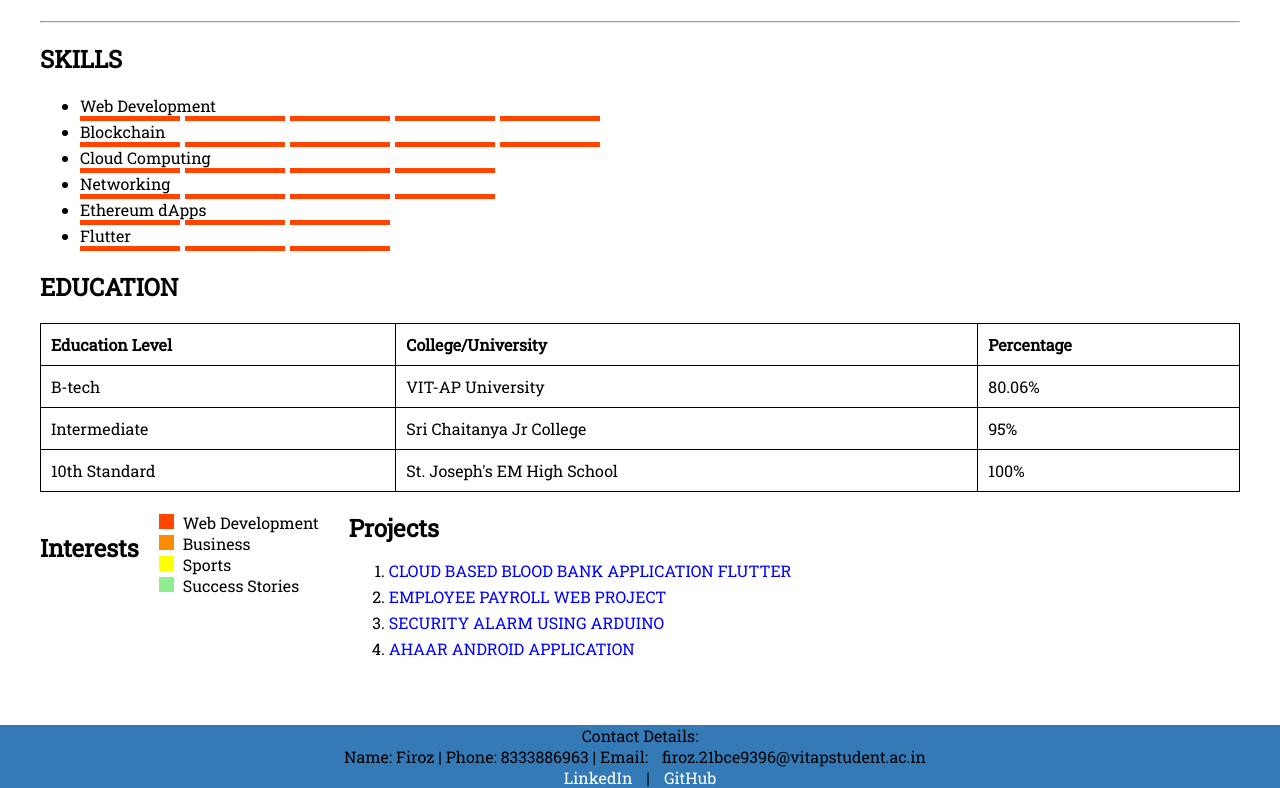
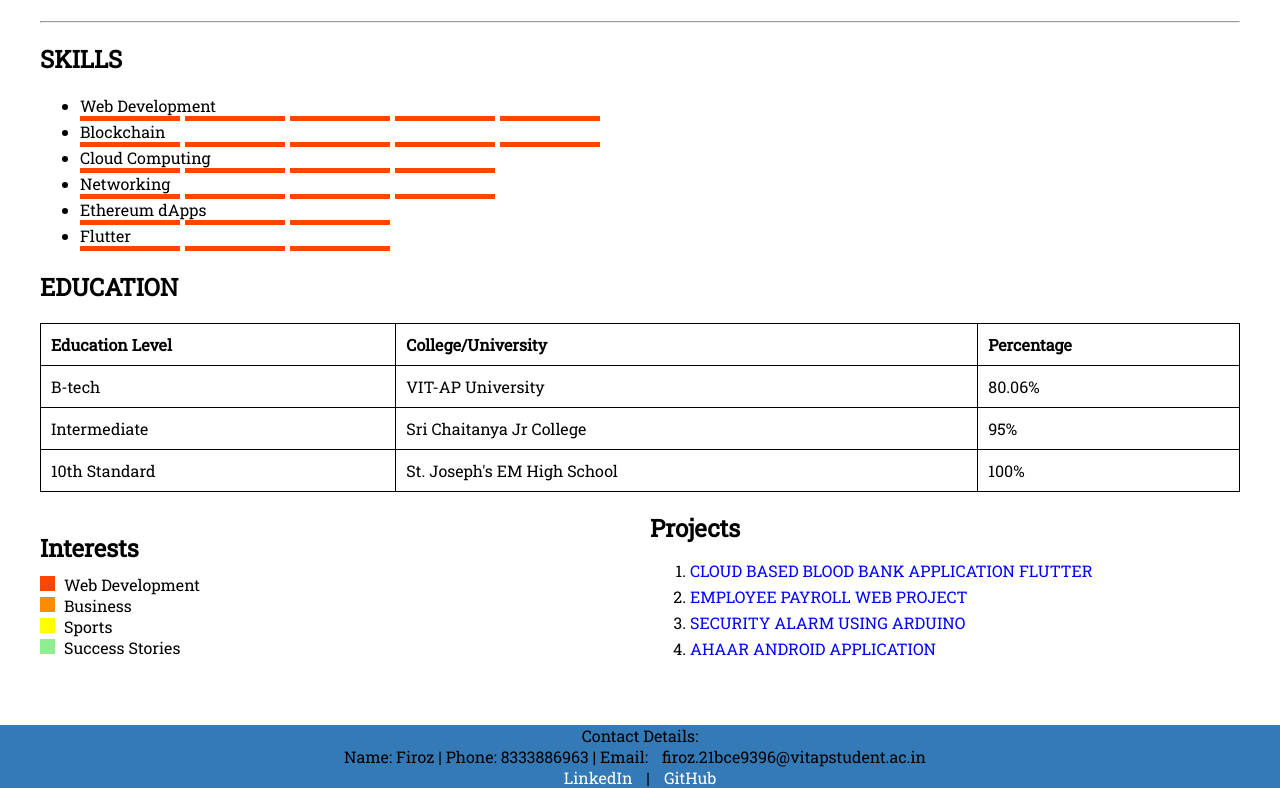
Before and after one commit to shaikfiroz-developer20/myresume, a plain HTML site: page index.html in a window 1280 px wide. Shown: the part 316-1104 px from the top of the page. Drawn offline with Linux system fonts and the light colour scheme.

Commit message:
Update index.html

```diff
--- a/index.html
+++ b/index.html
@@ -75,20 +75,17 @@ font-family: 'Roboto Slab', serif;
             text-align: left;
         }
 
-
+        .interests {
+            margin-top: 20px;
+            width: 50%;
+        }
 
 
         .me{
             display: flex;
-            gap: 30px;
+gap:20px;
         }
 
-
-        .interests {
-            display: flex;
-            gap: 20px;
-            margin-top: 20px;
-        }
 
         .legend span {
             display: inline-block;
@@ -111,6 +108,7 @@ font-family: 'Roboto Slab', serif;
         @media screen and (max-width: 768px) {
             .me {
                 flex-direction: column;
+                gap: 30px;
 
             }
 
@@ -280,7 +278,7 @@ font-family: 'Roboto Slab', serif;
 
     </div>
     <footer>
-        Contact Details: <br>
+      Contact Details: <br>
         Name: Firoz | Phone: 8333886963 |  Email: <a href="mailto:">firoz.21bce9396@vitapstudent.ac.in</a> <br>
         <a href="https://www.linkedin.com/in/firoz-shaik-711384250" style="color: white;">LinkedIn</a> | <a style="color: white;" href="">GitHub</a>
     </footer>
```
